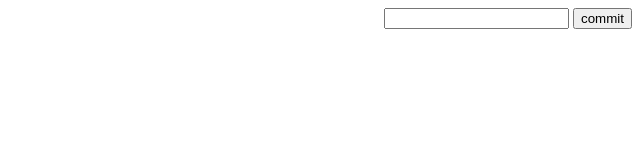
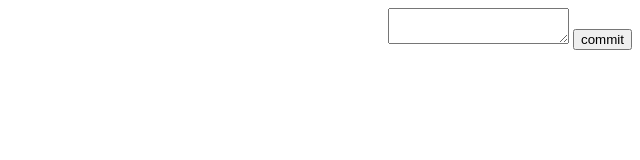
Before and after one commit to eks5115/shell-chrome-extension, a website built with webpack: page src/popup.html in a window 1280 px wide. Shown: the whole page, without its empty margins (640-1280 px from the left). Built offline with nearby package versions, Linux system fonts and the light colour scheme.

Commit message:
modify input is replaced by textarea

```diff
--- a/src/popup.html
+++ b/src/popup.html
@@ -6,7 +6,7 @@
 </head>
 <body>
 <div style="text-align: right;">
-    <input id="command" type="text"/>
+    <textarea id="command"></textarea>
     <button id="commit">commit</button>
 </div>
 </body>
```
